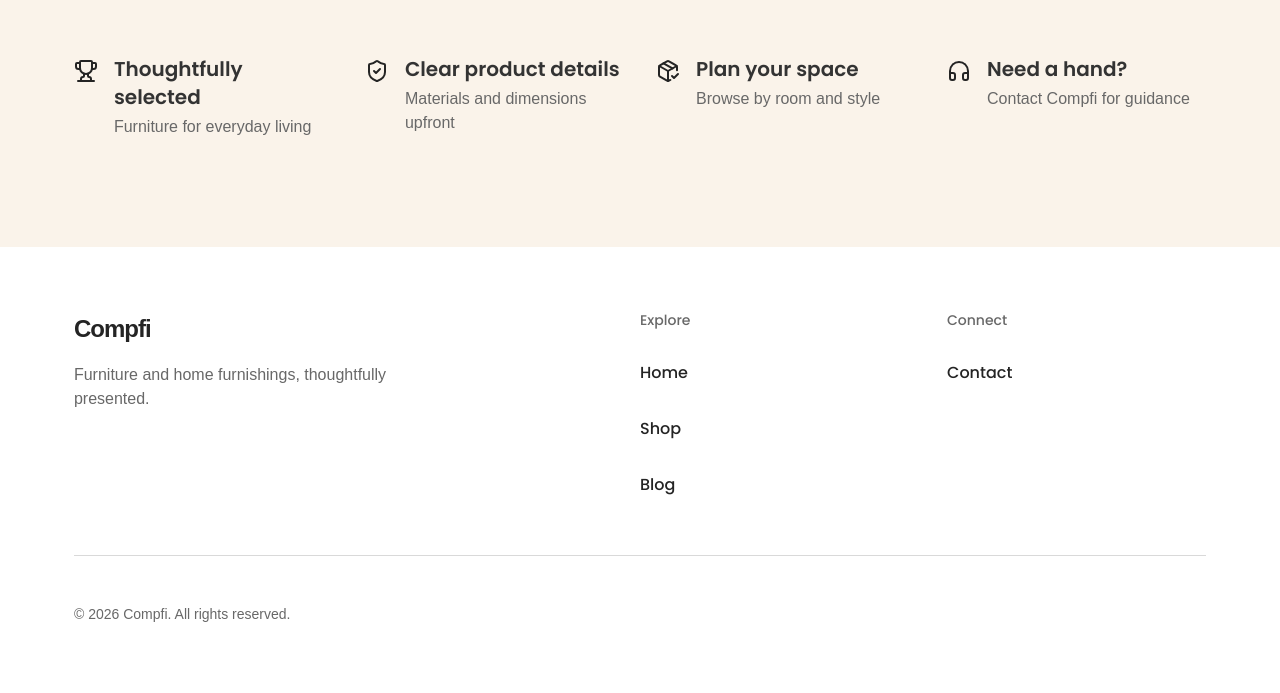
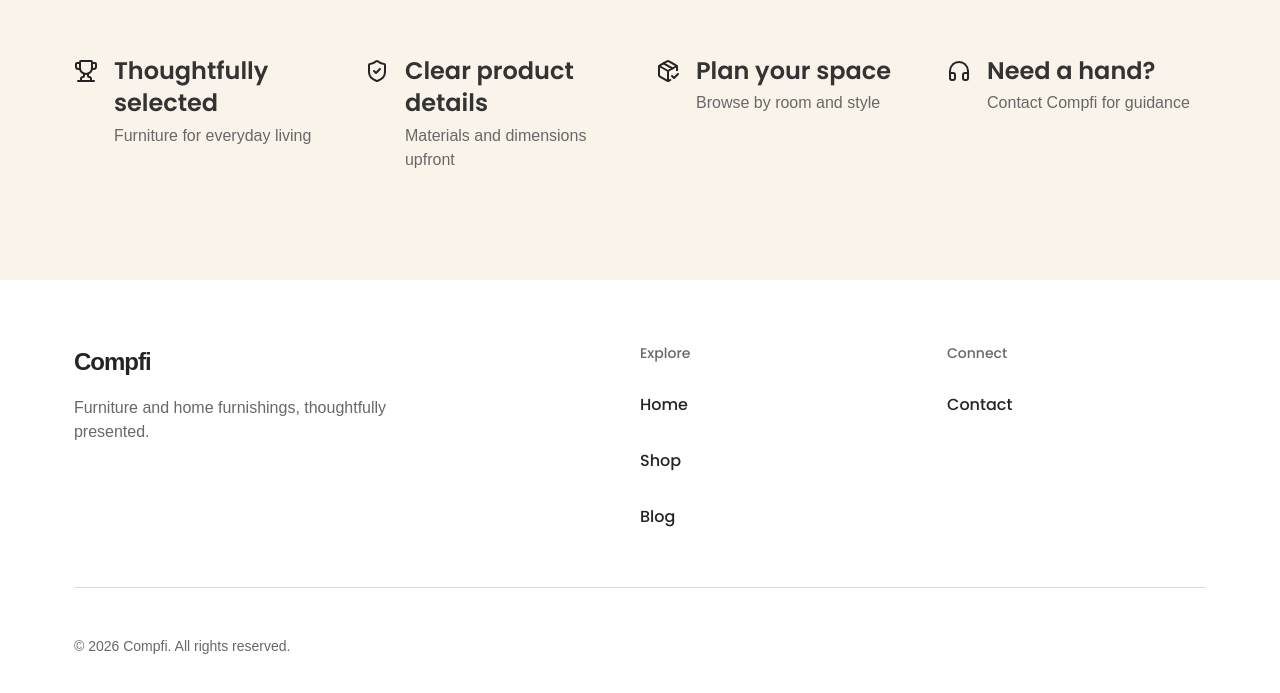
Before and after one commit to gerald-donkor/compfi, a Next.js app: page / in a window 1280 px wide. Shown: the part 954-1647 px from the top of the page. Built offline with nearby package versions, Linux system fonts and the light colour scheme; a web font is replaced by a local one.

Commit message:
fix(chrome): match benefit typography

```diff
--- a/components/chrome/benefits-strip.tsx
+++ b/components/chrome/benefits-strip.tsx
@@ -19,7 +19,7 @@
           <div key={title} className="flex items-start gap-4">
             <Icon aria-hidden="true" className="mt-1 shrink-0 text-compfi-ink" />
             <div>
-              <h2 className="type-heading-sm">{title}</h2>
+              <h2 className="type-heading-md">{title}</h2>
               <p className="type-body text-muted mt-1">{description}</p>
             </div>
           </div>
```
